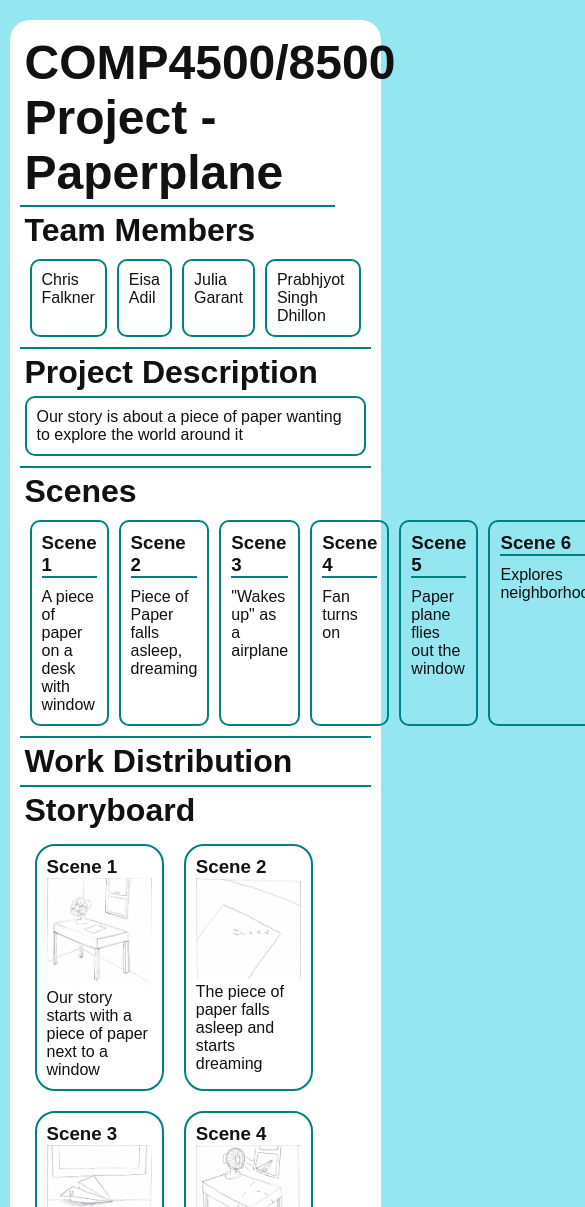
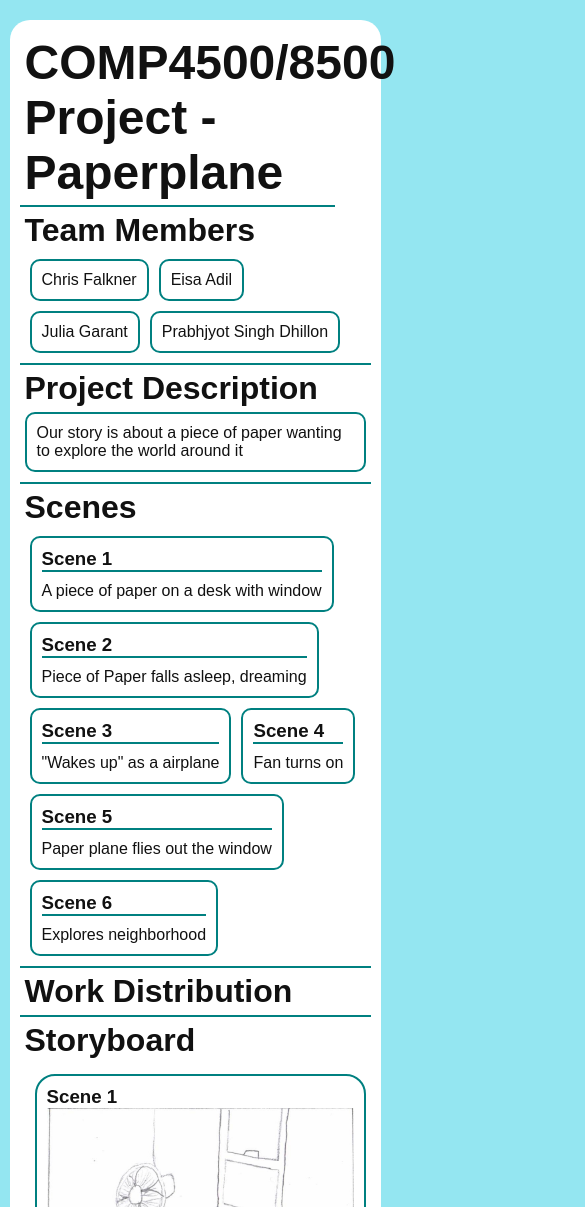
Before and after one commit to eclairsp/animation, a plain HTML site: page index.html in a window 390 px wide. Shown: the top 1207 px of the page, 585 px wide, since content can reach past the window. Drawn offline with Linux system fonts and the light colour scheme; files whose address does not match are found by name.

Commit message:
responsive design basics

```diff
--- a/css/index.css
+++ b/css/index.css
@@ -50,6 +50,7 @@ header {
     list-style-type: none;
     margin: 5px;
     display: flex;
+    flex-wrap: wrap;
 }
 
 .member-names li {
@@ -79,6 +80,7 @@ header {
     list-style-type: none;
     margin: 5px;
     display: flex;
+    flex-wrap: wrap;
 }
 
 .scene-card {
@@ -119,3 +121,9 @@ header {
 .storyboard-img {
     width: 100%;
 }
+
+@media only screen and (max-width: 768px) {
+    .storyboard-list-item {
+        width: 100%;
+    }
+}
```
